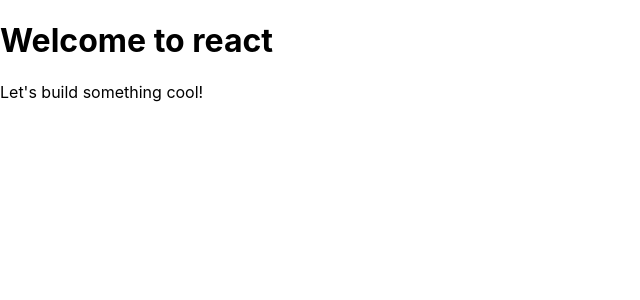
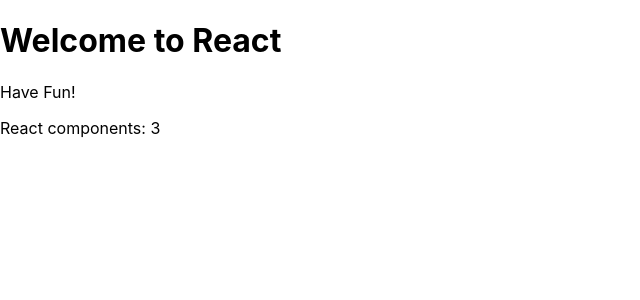
Before and after one commit to DimaBryuhanov/hello-react, a React (Create React App) app: page / in a window 1280 px wide. Shown: the top 300 px of the page, without its empty margins (0-640 px from the left). Built offline with nearby package versions, Linux system fonts and the light colour scheme.

Commit message:
added props to the component

```diff
--- a/src/index.js
+++ b/src/index.js
@@ -3,16 +3,21 @@
 import './index.css';
 
 //JSX Syntax:
-function Hello(){
+function Hello(props) {
+  console.log(Object.keys(props))
   return (
     <div>
-      <h1>Welcome to react</h1>
-      <p>Let's build something cool!</p>
+      <h1>Welcome to {props.library}</h1>
+      <p>{props.message}</p>
+      <p>React components: {props.number}</p>
     </div>
   )
 }
 
 ReactDOM.render(
-<Hello />,
+  <Hello library="React"
+    message="Have Fun!"
+    number={3}
+  />,
   document.getElementById('root')
 );
```
